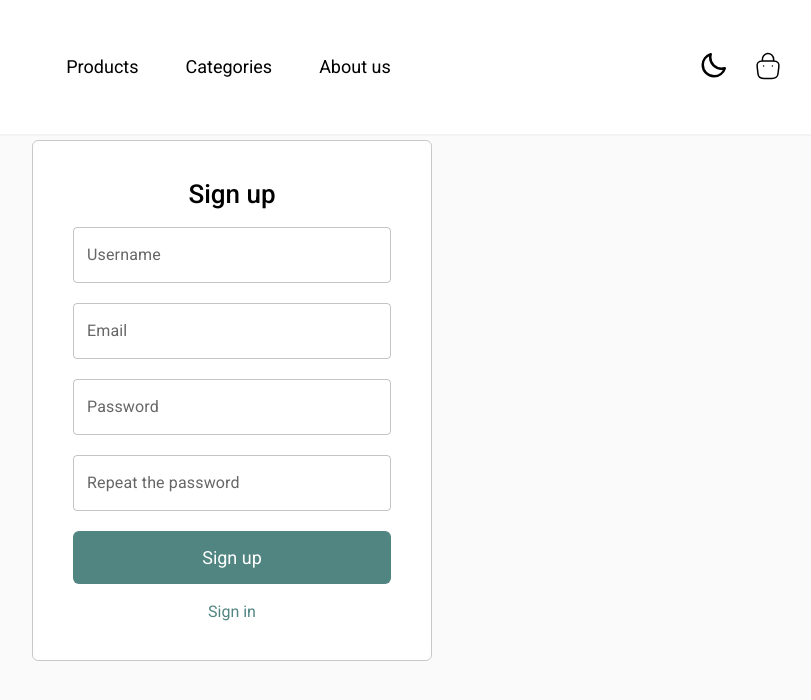
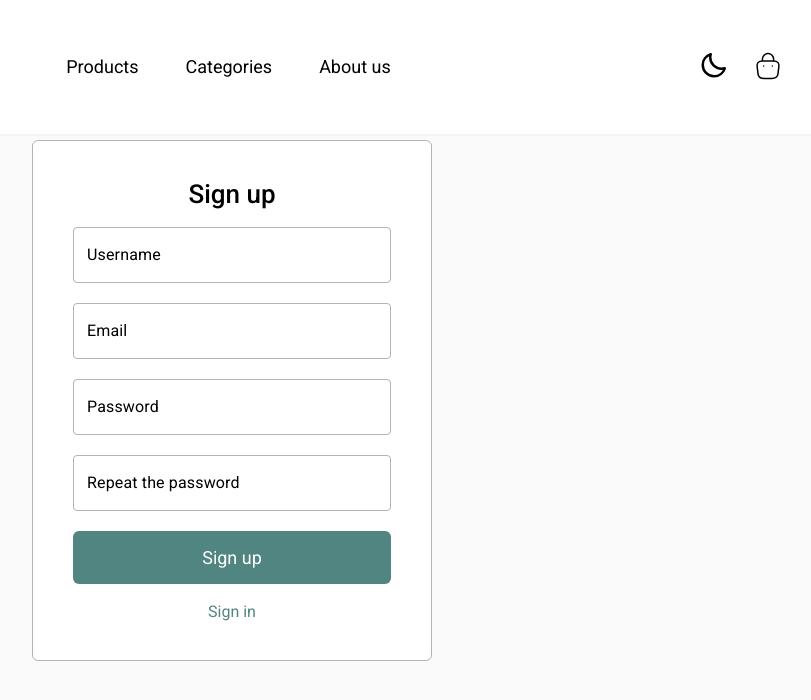
Before and after one commit to GederSet/Lalasia, a Next.js app: page /register in a window 1280 px wide. Shown: the top 700 px of the page, without its empty margins (408-1219 px from the left). Built offline with nearby package versions, Linux system fonts and the light colour scheme; some icons are missing.

Commit message:
fix dark theme

```diff
--- a/src/app/register/Register.module.scss
+++ b/src/app/register/Register.module.scss
@@ -17,10 +17,10 @@
     display: flex;
     flex-direction: column;
     border-radius: 6px;
-    border: 1px solid #c9c9c9;
+    border: 1px solid var(--auth-border);
     gap: 20px;
     padding: 40px;
-    background-color: white;
+    background-color: var(--panel-bg);
     @include mixins.respond($media-query-425) {
       padding: 40px 25px;
     }
@@ -42,12 +42,61 @@
 
   // .registration__input
   &__input {
+    :global(.MuiOutlinedInput-root) {
+      color: var(--text);
+      background-color: var(--panel-bg);
+      .MuiOutlinedInput-notchedOutline {
+        border-color: var(--auth-border);
+      }
+      &:hover .MuiOutlinedInput-notchedOutline {
+        border-color: var(--auth-border);
+      }
+    }
+
+    :global(.MuiOutlinedInput-root .MuiOutlinedInput-notchedOutline) {
+      border-color: var(--auth-border);
+    }
+    :global(
+        .MuiOutlinedInput-root.Mui-focused .MuiOutlinedInput-notchedOutline
+      ) {
+      border-color: $brand;
+    }
+    :global(.MuiOutlinedInput-root:hover .MuiOutlinedInput-notchedOutline) {
+      border-color: $brand;
+    }
+
+    :global(.MuiInputBase-input) {
+      color: var(--text);
+    }
+
     :global(.MuiOutlinedInput-root.Mui-focused) fieldset {
       border-color: $brand;
     }
 
     :global(.MuiInputLabel-root.Mui-focused) {
       color: $brand;
+    }
+
+    :global(.MuiInputLabel-root) {
+      color: var(--text);
+    }
+
+    :global(.MuiFormHelperText-root) {
+      color: $text-secondary;
+    }
+
+    :global(input:-webkit-autofill),
+    :global(input:-webkit-autofill:hover),
+    :global(input:-webkit-autofill:focus) {
+      -webkit-text-fill-color: var(--text);
+      box-shadow: 0 0 0px 1000px var(--panel-bg) inset;
+      transition: background-color 99999s ease 0s;
+      caret-color: var(--text);
+    }
+    :global(input:-moz-autofill) {
+      box-shadow: 0 0 0px 1000px var(--panel-bg) inset;
+      -moz-text-fill-color: var(--text);
+      caret-color: var(--text);
     }
   }
 
--- a/src/shared/components/icons/UserIcon/UserIcon.tsx
+++ b/src/shared/components/icons/UserIcon/UserIcon.tsx
@@ -6,14 +6,14 @@ const UserIcon: React.FC<IconProps> = ({ color, ...props }) => {
     <Icon {...props} viewBox='0 0 30 30'>
       <path
         d='M15 15C18.4518 15 21.25 12.2018 21.25 8.75C21.25 5.29822 18.4518 2.5 15 2.5C11.5482 2.5 8.75 5.29822 8.75 8.75C8.75 12.2018 11.5482 15 15 15Z'
-        stroke='#151411'
+        stroke='var(--text)'
         strokeWidth='1.5'
         strokeLinecap='round'
         strokeLinejoin='round'
       />
       <path
         d='M25.7374 27.5C25.7374 22.6625 20.9249 18.75 14.9999 18.75C9.07495 18.75 4.26245 22.6625 4.26245 27.5'
-        stroke='#151411'
+        stroke='var(--text)'
         strokeWidth='1.5'
         strokeLinecap='round'
         strokeLinejoin='round'
--- a/src/shared/styles/index.scss
+++ b/src/shared/styles/index.scss
@@ -11,6 +11,7 @@
   --transparent-button-border: #b3b3b3;
   --skeleton-base: #d9d9d9;
   --skeleton-highlight: #bababa;
+  --auth-border: #b3b3b3;
 }
 
 [data-theme='dark'] {
@@ -24,6 +25,7 @@
   --transparent-button-border: #2a2f36;
   --skeleton-base: #1f242c;
   --skeleton-highlight: #2a303a;
+  --auth-border: #2a2f36;
 }
 
 * {
```
Also changed, not shown: src/app/login/Login.module.scss (+51 -2 lines).
